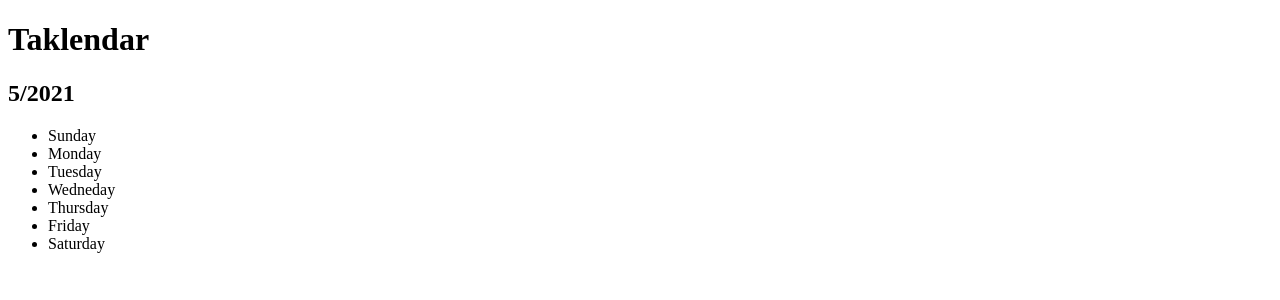
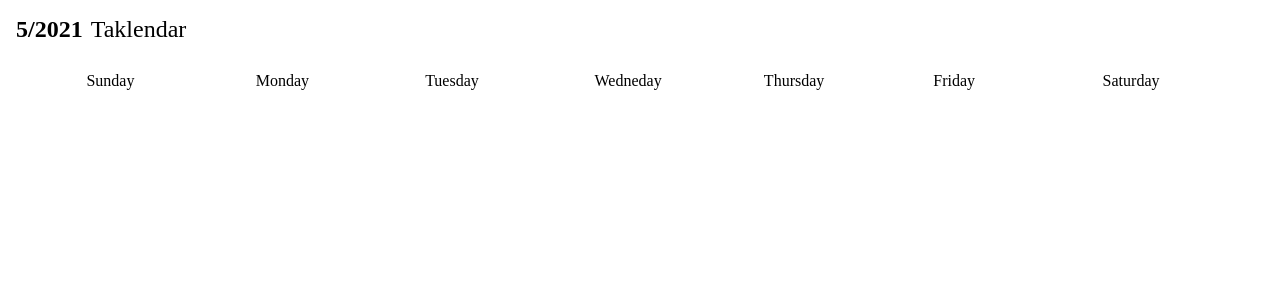
Before and after one commit to dodoongtak/Taklendar, a React app: page / in a window 1280 px wide. Shown: the top 300 px of the page. Built offline with nearby package versions, Linux system fonts and the light colour scheme.

Commit message:
UIUX 💄: distinguish calendar and main header

```diff
--- a/src/App.jsx
+++ b/src/App.jsx
@@ -1,19 +1,35 @@
 import React from 'react';
+
+import styled from '@emotion/styled';
 
 import CurrentDateContainer from './components/CurrentDateContainer';
 import Calendar from './components/Calendar';
 
+const PageWrapper = styled.div({
+  display: 'grid',
+  gridTemplateColumns: '5% 95%',
+});
+
+const Aside = styled.aside({
+  display: 'flex',
+  alignItems: 'start',
+  justifyContent: 'space-between',
+  paddingTop: '1rem',
+});
+
 export default function App() {
   return (
-    <>
-      <h1>
-        Taklendar
-      </h1>
-      <CurrentDateContainer />
+    <PageWrapper>
+      <Aside>
+        <CurrentDateContainer />
+        <h1>
+          Taklendar
+        </h1>
+      </Aside>
 
       <main>
         <Calendar />
       </main>
-    </>
+    </PageWrapper>
   );
 }
--- /dev/null
+++ b/src/assets/css/global.css
@@ -0,0 +1,41 @@
+@import 'normalize';
+
+*, *::after, *::before {
+    margin: 0;
+    padding: 0;
+    box-sizing: border-box;
+}
+
+html {
+    font-size: 16px;
+}
+
+body {
+    word-break: keep-all;
+    padding: 0 1rem;
+}
+
+main {
+    margin-top: 4rem;
+}
+
+h1{
+    margin: 0;
+
+    font-size: 1.5rem;
+    font-weight:500;
+}
+
+ol, ul, li {
+    border: 0;
+    list-style: none;
+}
+
+input[type=number]::-webkit-inner-spin-button,
+input[type=number]::-webkit-outer-spin-button {
+    -webkit-appearance: none;
+}
+
+#app{
+    min-height: 100vh;
+}
--- a/src/components/Calendar.jsx
+++ b/src/components/Calendar.jsx
@@ -1,18 +1,29 @@
 import React from 'react';
 
+import styled from '@emotion/styled';
+
 import WEEKDAY from '../fixtures';
+
+const WeekdaysList = styled.ul({
+  display: 'grid',
+  gridTemplateColumns: 'repeat(7, 1fr)',
+});
+
+const WeekdaysItem = styled.li({
+  padding: '0.5rem',
+});
 
 export default function Calendar() {
   return (
     <article>
       <header>
-        <ul>
+        <WeekdaysList>
           {[...WEEKDAY].map((DAY) => (
-            <li key={DAY}>
+            <WeekdaysItem key={DAY}>
               {DAY}
-            </li>
+            </WeekdaysItem>
           ))}
-        </ul>
+        </WeekdaysList>
       </header>
     </article>
   );
--- a/src/components/CurrentDate.jsx
+++ b/src/components/CurrentDate.jsx
@@ -1,11 +1,17 @@
 import React from 'react';
+
+import styled from '@emotion/styled';
+
+const Header = styled.header({
+  marginRight: '0.5rem',
+});
 
 export default function CurrentDate({ date: { month, year } }) {
   return (
-    <header>
+    <Header>
       <h2>
         {`${month}/${year}`}
       </h2>
-    </header>
+    </Header>
   );
 }
--- a/src/index.jsx
+++ b/src/index.jsx
@@ -7,6 +7,8 @@ import store from './redux/store';
 
 import App from './App';
 
+import './assets/css/global.css';
+
 ReactDOM.render(
   (
     <Provider store={store}>
```
Also changed, not shown: src/assets/css/normalize.css (added).
